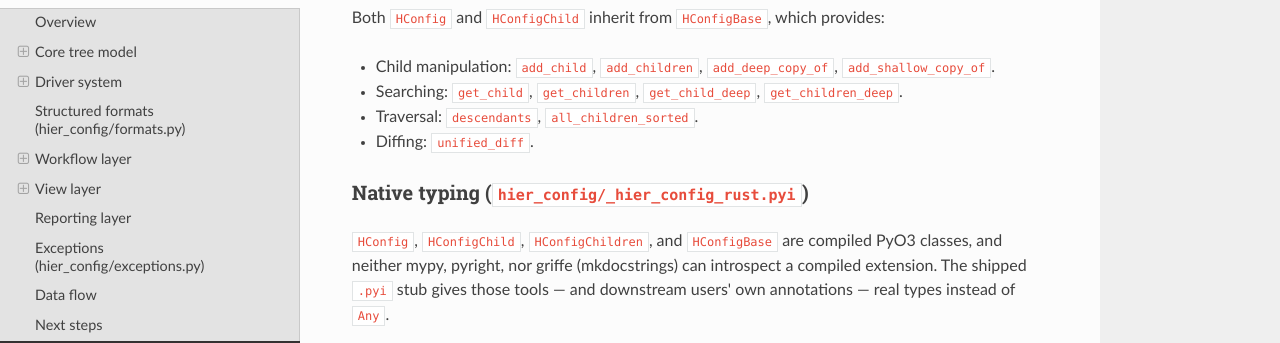
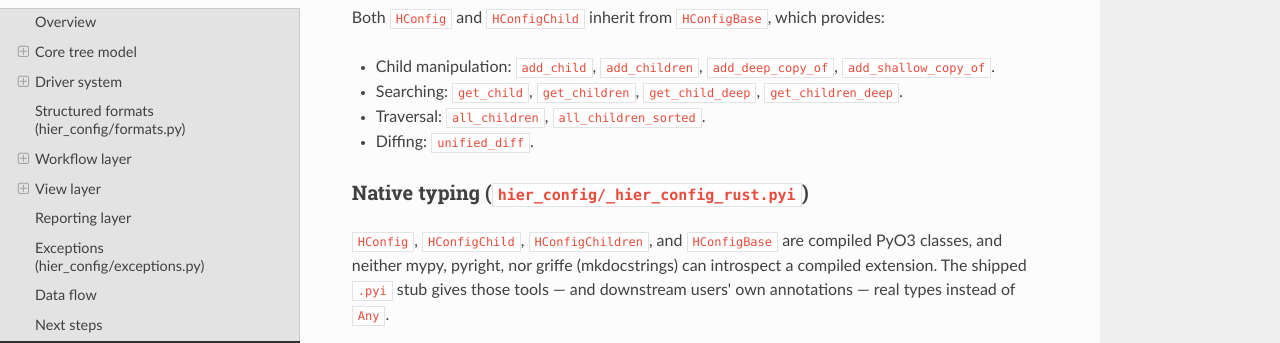
Before and after one commit to netdevops/hier_config, an MkDocs documentation site: the page built from docs/dev/architecture.md, in a window 1280 px wide and 900 px high, scrolled down 1522 px. Shown: the part 149-492 px from the top of the window. Built offline with MkDocs 1.6.1, drawn with Linux system fonts in a browser that asks for light colours; nearby versions of some CDN libraries.

Commit message:
318: Address review feedback
The architecture page still named descendants(), a method that 4.0.0
does not have. Name all_children() instead, as the other pages do.

Wrap the long line in the v3 compatibility page to match the paragraph.

The Unreleased entry did not tell users that the 4.0.0 notes changed.
A user on Python 3.10 must know that the wheels start at 3.11, and a
v3 user needs the pin that keeps v3.

```diff
--- a/docs/dev/architecture.md
+++ b/docs/dev/architecture.md
@@ -62,7 +62,7 @@ Both `HConfig` and `HConfigChild` inherit from `HConfigBase`, which provides:
 
 - Child manipulation: `add_child`, `add_children`, `add_deep_copy_of`, `add_shallow_copy_of`.
 - Searching: `get_child`, `get_children`, `get_child_deep`, `get_children_deep`.
-- Traversal: `descendants`, `all_children_sorted`.
+- Traversal: `all_children`, `all_children_sorted`.
 - Diffing: `unified_diff`.
 
 ### Native typing (`hier_config/_hier_config_rust.pyi`)
```
Also changed, not shown: CHANGELOG.md (+2 -1 lines), docs/user/v3-compatibility.md (+2 -1 lines).
